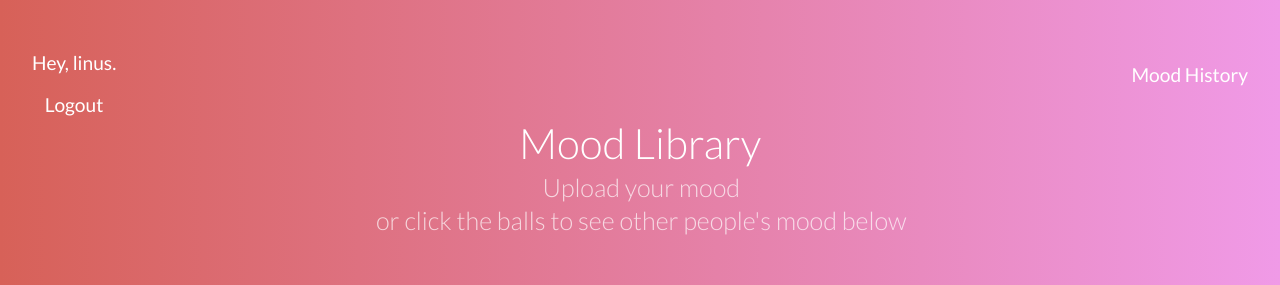
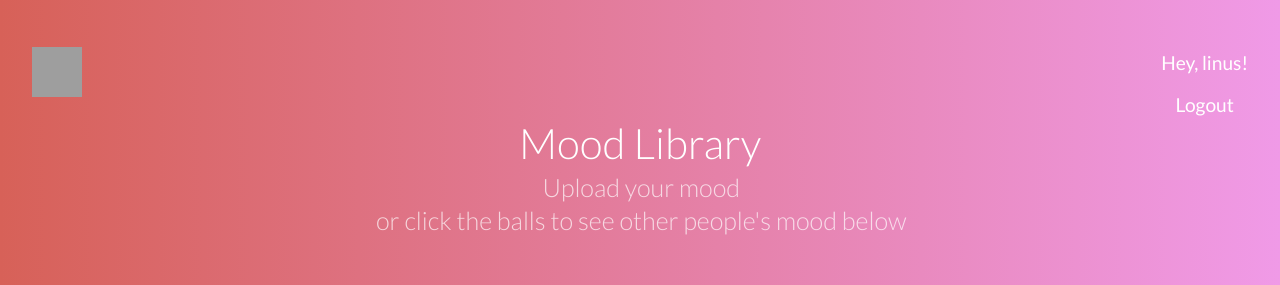
Before and after one commit to Linus0520/MoodLibrary, a PHP site: page / in a window 1280 px wide. Shown: the top 285 px of the page. Run offline with PHP 8.4, Linux system fonts and the light colour scheme; a user stored in the database is signed in; data that the repository does not hold is empty; some libraries are stand-ins or nearby versions; grey boxes are pictures that could not be loaded.

Commit message:
Update logged_in.php

```diff
--- a/views/logged_in.php
+++ b/views/logged_in.php
@@ -35,17 +35,18 @@
         <div class="container">
 
             <header>
-                    <div class = "header">
+			        <div class = "header">
+
+				  <div class = "history">
+                      <a href="d3.html"><img src="image/history.png" alt="blank!" width="50" height="50" border="0"></a>
+				  </div>
                   <div class="logout">
-                    <p>Hey, <?php echo $_SESSION['user_name']; ?>.</p>
+                    <p>Hey, <?php echo $_SESSION['user_name']; ?>!</p>
                     <a href="index.php?logout">Logout</a>
                   </div>
-                  <div class = "history">
-                      <a href = d3.html>Mood History</a>
-                  </div>
-                </div>
-                <h1>Mood Library<span>Upload your mood <br>or click the balls to see other people's mood below</span></h1>
-            </header>
+				</div>
+				<h1>Mood Library<span>Upload your mood <br>or click the balls to see other people's mood below</span></h1>
+			</header>
 
             <div class="component">
                 <button class="cn-button" id="cn-button">+</button>
```
